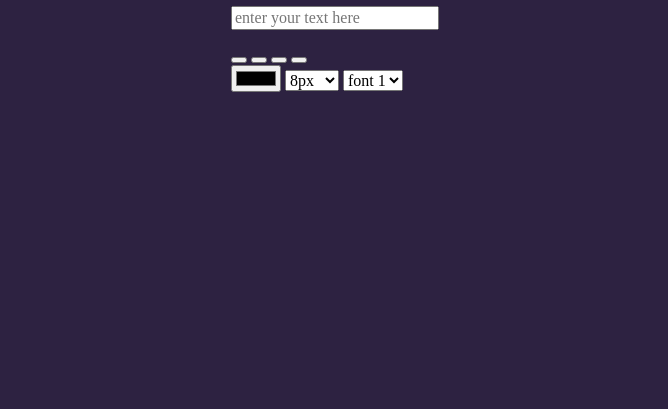
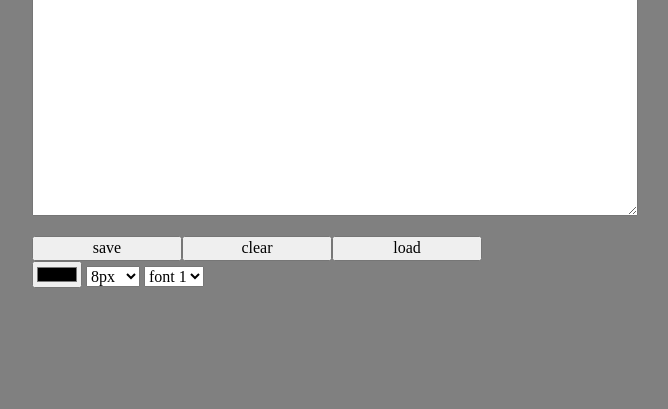
Before and after one commit to dorotapindur/notepad, a website built with webpack: page src/pages/index.html in a window 1280 px wide. Shown: the part 391-800 px from the top of the page, without its empty margins (305-973 px from the left). Built offline with nearby package versions, Linux system fonts and the light colour scheme.

Commit message:
basic styles added, small html fixes

```diff
--- a/src/pages/index.html
+++ b/src/pages/index.html
@@ -144,13 +144,12 @@
     <main class="main">
       <h1 class="header">notepad</h1>
       <p>
-        <input class="textarea" type="text" placeholder="enter your text here" name="textarea">
+        <textarea class="textarea" type="text" placeholder="enter your text here" name="textarea"></textarea>
       </p>
       <div class="buttons">
-        <button class="buttons__save save--js" aria-label="save"></button>
-        <button class="buttons__clear clear--js" aria-label="clear"></button>
-        <button class="buttons__load load--js" aria-label="load"></button>
-        <button class="buttons__save save--js" aria-label="save"></button>
+        <button class="buttons__button buttons__button--save save--js" aria-label="save">save</button>
+        <button class="buttons__button buttons__button--clear clear--js" aria-label="clear">clear</button>
+        <button class="buttons__button buttons__button--load load--js" aria-label="load">load</button>
       </div>
       <div class="choose">
         <label for="color" class="choose__label"></label>
--- a/src/scss/main.scss
+++ b/src/scss/main.scss
@@ -2,12 +2,19 @@
 
 @import "_variables";
 @import "modules/hello.scss";
+@import "./modules/buttons.scss";
 
 body {
-  background: $wtf;
+  background: gray;
   color: #fff;
   display: flex;
   align-items: center;
   justify-content: center;
   min-height: 100vh;
 }
+
+
+.textarea {
+  width: 600px;
+  height: 400px;
+}
--- /dev/null
+++ b/src/scss/modules/buttons.scss
@@ -0,0 +1,9 @@
+.buttons {
+    display: flex;
+    justify-items: space-between;
+    width: 600px;
+}
+
+.buttons__button {
+    width: 150px;
+}
```
